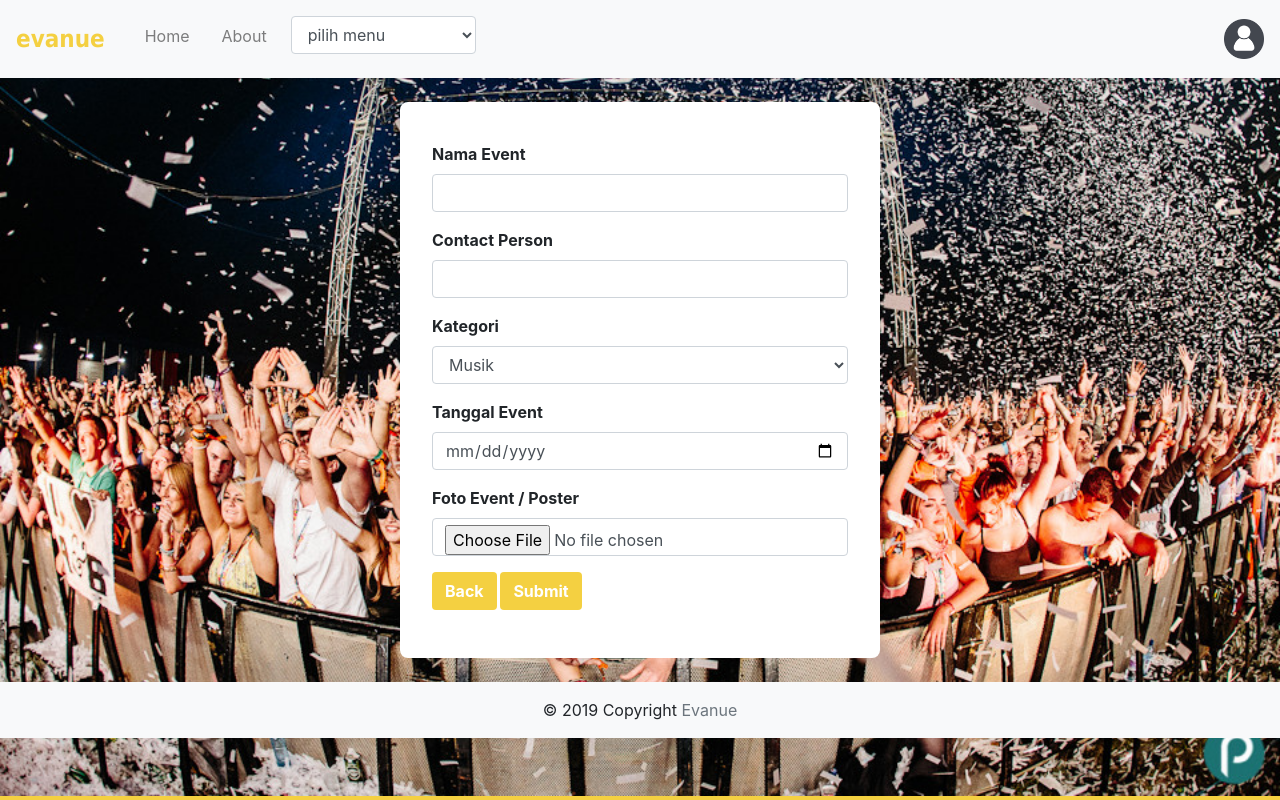
After one commit to evanezent/IMPAL_Project, a CodeIgniter app: page /Evanue/index.php/member/input_event in a window 1280 px wide. The commit adds this page. Run offline with CodeIgniter, Linux system fonts and the light colour scheme; some libraries are stand-ins or nearby versions.

Commit message:
input event & ticket - select option with jquery

```diff
--- /dev/null
+++ b/application/controllers/Member.php
@@ -0,0 +1,19 @@
+<?php
+defined('BASEPATH') OR exit('No direct script access allowed');
+
+class Member extends CI_Controller {
+
+	public function input_event()
+	{
+		$this->load->view('template/header_member');
+		$this->load->view('user/input_event');
+		$this->load->view('template/footer');
+    }
+    public function input_ticket()
+	{
+		$this->load->view('template/header_member');
+		$this->load->view('user/input_ticket');
+		$this->load->view('template/footer');
+    }
+
+}
--- /dev/null
+++ b/application/views/template/header_member.php
@@ -0,0 +1,61 @@
+<!DOCTYPE html>
+<html lang="en">
+
+<head>
+    <meta charset="UTF-8">
+    <meta name="viewport" content="width=device-width, initial-scale=1.0">
+    <meta http-equiv="X-UA-Compatible" content="ie=edge">
+    <title>Evanue</title>
+
+    <link rel="stylesheet" href="https://stackpath.bootstrapcdn.com/bootstrap/4.3.1/css/bootstrap.min.css" integrity="sha384-ggOyR0iXCbMQv3Xipma34MD+dH/1fQ784/j6cY/iJTQUOhcWr7x9JvoRxT2MZw1T" crossorigin="anonymous">
+    <link rel="stylesheet" href="<?php echo base_url(); ?>asset/homepage_style.css">
+    <link rel="stylesheet" href="<?php echo base_url(); ?>asset/input_style.css">
+    <link rel="stylesheet" href="https://use.fontawesome.com/releases/v5.8.2/css/all.css" integrity="sha384-oS3vJWv+0UjzBfQzYUhtDYW+Pj2yciDJxpsK1OYPAYjqT085Qq/1cq5FLXAZQ7Ay" crossorigin="anonymous">
+
+</head>
+
+<!-- HEADER -->
+<header>
+    <nav class="navbar navbar-expand-lg navbar-light bg-light">
+        <a class="navbar-brand" href="<?= base_url(); ?>user">evanue</a>
+        <button class="navbar-toggler" type="button" data-toggle="collapse" data-target="#navbarNavDropdown" aria-controls="navbarNavDropdown" aria-expanded="false" aria-label="Toggle navigation">
+            <span class="navbar-toggler-icon"></span>
+        </button>
+        <div class="collapse navbar-collapse justify-content-between" id="navbarNavDropdown">
+            <ul class="navbar-nav">
+                <li class="nav-item">
+                    <a class="nav-link" href="#">Home <span class="sr-only">(current)</span></a>
+                </li>
+                <li class="nav-item">
+                    <a class="nav-link" href="#">About <span class="sr-only">(current)</span></a>
+                </li>
+                <li class="nav-item">
+                    <div class="form-group d-flex">
+                        <select class="form-control" id="sel_menu" onchange="window.location = this.options[this.selectedIndex].value;">
+                            <option selected>pilih menu</option>
+                            <option value=""><a href="">Input Data</a></option>
+                            <option value=""><a href="">Management Data</a></option>
+                            <option value=""><a href="">Payment</a></option>
+                        </select>
+                    </div>
+                </li>
+                <li class="nav-item">
+                    <div class="form-group d-flex" id="select-type">
+                        <!-- <select class="form-control" id="sel_type" >
+                            <option selected>pilih menu</option>
+                            <option value="<?= base_url('user'); ?>"><a href="">Event</a></option>
+                            <option value="<?= base_url('user/ticket'); ?>"><a href="ticket">Ticket</a></option>
+                        </select> -->
+                    </div>
+                </li>
+            </ul>
+            <div class="user_button">
+                <img class="dropdown-toggle" id="account-dropdown" data-toggle="dropdown" aria-haspopup="true" aria-expanded="false" src="<?= base_url('asset/default_pic.png'); ?>" width="40vw" alt="">
+                <div class="dropdown-menu" aria-labelledby="account-dropdown">
+                    <a class="dropdown-item" href="#">Another action</a>
+                    <a class="dropdown-item" href="#">Logout</a>
+                </div>
+            </div>
+        </div>
+    </nav>
+</header>
--- /dev/null
+++ b/application/views/user/input_event.php
@@ -0,0 +1,42 @@
+<body class="container-fluid">
+
+    <div id="form-input" class="d-flex justify-content-center">
+        <form>
+            <div class="form-group">
+                <label for="eventname">Nama Event</label>
+                <input type="input" class="form-control" id="eventname">
+            </div>
+            <div class="form-group">
+                <label for="contatperson">Contact Person</label>
+                <input type="input" class="form-control" id="contatperson">
+            </div>
+            <div class="form-group">
+                <label for="category">Kategori</label>
+                <select name="" class="form-control" id="category">
+                    <option value="Music">Musik</option>
+                    <option value="Party">Pesta</option>
+                    <option value="Sport">Olahraga</option>
+                    <option value="Education">Edukasi</option>
+                    <option value="Charity">Amal</option>
+                    <option value="Travel">Travel</option>
+                    <option value="Art">Seni</option>
+                    <option value="Seminar">Seminar & Workshop</option>
+                </select>
+            </div>
+            <div class="form-group">
+                <label for="date">Tanggal Event</label>
+                <input type="date" class="form-control" id="date">
+            </div>
+            <div class="form-group">
+                <label for="poster">Foto Event / Poster</label>
+                <input type="file" class="form-control" id="date">
+            </div>
+            <div class="form-group">
+                <button type="button" class="btn mx-auto"><a href="<?= base_url(); ?>">Back</a></button>
+                <button type="submit" class="btn mx-auto">Submit</button>
+            </div>
+        </form>
+    </div>
+
+</html>
+</body>
--- a/asset/homepage_style.css
+++ b/asset/homepage_style.css
@@ -164,3 +164,13 @@ body{
     color: #f4d041;
     border: #f4d041 solid 1px;
 }
+.user_button{
+    float: right !important;
+}
+.user_button img:hover{
+    cursor: pointer;
+}
+.dropdown-menu{
+    right: 1vw !important;
+    left: unset !important;
+}
--- /dev/null
+++ b/asset/input_style.css
@@ -0,0 +1,35 @@
+body{
+    background-image: url('./background_input.jpg');
+    background-position: center;
+    background-repeat: no-repeat;
+    background-size: cover;
+}
+form{
+    background-color: white;
+    margin: 1.5em;
+    padding: 2em;
+    border-radius: 0.5em;
+    font-weight: bold;
+    width: 30em !important;
+    max-width: 100%;
+}
+form .btn{
+	background-color: #f4d041;
+    color: white;
+    font-weight: bold;
+}
+form .btn:hover{
+	background-color: white;
+    color: #f4d041;
+    border: #f4d041 solid 1px;
+}
+footer{
+    margin-bottom: 0;
+}
+form button a{
+    text-decoration: none !important;
+    color: white !important;
+}
+form button a:hover{
+    color: #f4d041 !important;
+}
```
Also changed, not shown: application/views/user/input_ticket.php (added, +42 -0 lines), asset/background_input.jpg (added), asset/default_pic.png (added).
